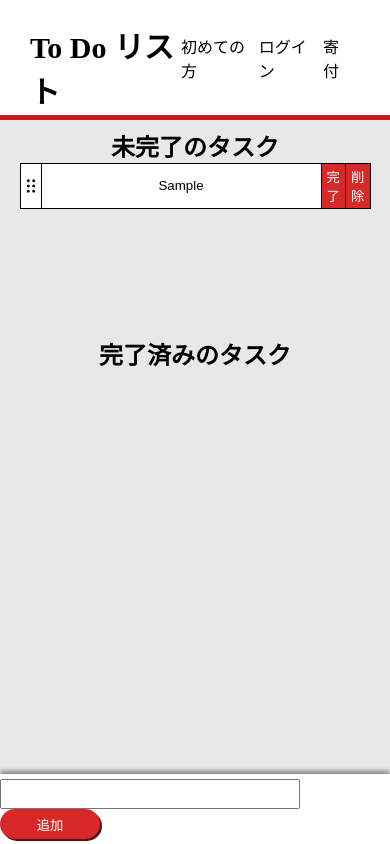
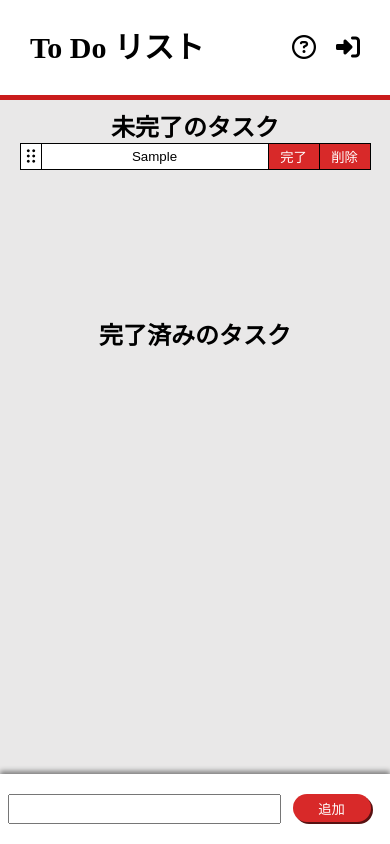
Before and after one commit to test1125/todo2, a plain HTML site: page index.html in a window 390 px wide. Both pictures are taken after typing "Sample" into the empty fields and a click on the button "追加". Drawn offline with Linux system fonts and the light colour scheme.

Commit message:
レスポンシブルデザインに考慮しました

```diff
--- a/index.css
+++ b/index.css
@@ -22,16 +22,20 @@ header{
     border-bottom: 5px solid rgb(202, 28, 28);
 }
 
+@media screen and (max-width: 600px) {
+    header {
+        height: 100px;
+    }
+}
+
+
 header h1{
     font-size: 30px;
     line-height: 1.5;
-    margin: 50px 0px 25px;
-    /* background-color: green; */
 }
 
 
 nav {
-    /* background-color: yellow; */
     margin: 0 0 0 auto;
 }
 
@@ -39,15 +43,23 @@ nav ul {
     display: flex;
 }
 
+nav li:first-child {
+    margin-right: 20px;
+}
+
 nav li {
-    margin-right: 10px;
     list-style: none;
 }
-
 
 nav li a {
     text-decoration: none;
     color: #000;
+}
+
+@media screen and (max-width: 600px) {
+    nav li a span {
+        display: none;
+    }
 }
 
 
@@ -70,14 +82,6 @@ table {
     text-align:center;
 }
 
-/* tbody {
-    border: none;
-} */
-
-/* #dummy1 {
-    border: none;
-} */
-
 .item__task-name input{
     border: none;
     outline: none;
@@ -88,30 +92,20 @@ table {
     box-sizing:border-box;
     margin: 0;
 }
+
 .item__task-name:focus-within{
     outline: auto;
     /* outline-color: rgb(197, 54, 2); */
 }
 
 
-#dummy1 {
+#dummy1, #dummy2 {
     opacity: 0;
-    /* border-Top: 1px; */
 }
 
-#dummy1 td {
+#dummy1 td, #dummy2 td {
     border: none;
 }
-
-#dummy2 {
-    opacity: 0;
-    /* border-Top: 1px; */
-}
-
-#dummy2 td {
-    border: none;
-}
-
 
 td {
     border: 1px solid;
@@ -134,7 +128,7 @@ td {
     display: block;
     pointer-events: none;
 }
-td:first-child {
+.item__handle {
     width: 20px;
     vertical-align: middle;
 }
@@ -143,9 +137,10 @@ td:nth-child(2){
     width: 80%;
 }
 
-td button {
+.item__complete, .item__delete {
     padding: 3px;
     width: 100%;
+    min-width: 50px;
     height: 100%;
     border: none;
     background-color:rgb(216, 41, 41);
@@ -166,22 +161,32 @@ footer {
     box-shadow: 0px -3px 5px grey;
 }
 
+footer form{
+    width: 500px;
+}
+
 footer form input{
     height: 30px;
-    width: 300px;
+    width: 70%;
+    margin: 0 2%;
+    min-width: 200px;
     font-size: 15px;
+    vertical-align: top;
 }
 
 footer form button {
-    height: 30px;
-    width: 100px;
-    position: relative;
+    margin: 0 2% 0 0;
+    height: 28px;
+    width: 20%;
+    min-width: 70px;
+    /* position: relative; */
     border: none;
     border-radius: 30px;
     background-color:rgb(216, 41, 41);
     color: #fff;
     cursor: pointer;
     box-shadow: 2px 2px rgb(88, 18, 18);
+    vertical-align: top;
 }
 
 footer form button:active {
--- a/index.html
+++ b/index.html
@@ -6,15 +6,25 @@
     <meta name="viewport" content="width=device-width, initial-scale=1.0">
     <title>ToDo2</title>
     <link rel="stylesheet" href="index.css">
+    <link rel="stylesheet" href="https://cdnjs.cloudflare.com/ajax/libs/font-awesome/6.4.0/css/all.min.css" integrity="sha512-iecdLmaskl7CVkqkXNQ/ZH/XLlvWZOJyj7Yy7tcenmpD1ypASozpmT/E0iPtmFIB46ZmdtAc9eNBvH0H/ZpiBw==" crossorigin="anonymous" referrerpolicy="no-referrer" />
 </head>
 <body>
     <header>
         <h1>To Do リスト</h1>
         <nav>
             <ul>
-                <li><a href="">初めての方</a></li>
-                <li><a href="">ログイン</a></li>
-                <li><a href="">寄付</a></li>
+                <li>
+                    <a href="">
+                        <i class="fa-regular fa-circle-question fa-xl"></i>
+                        <span>初めての方</span>
+                    </a>
+                </li>
+                <li>
+                    <a href="">
+                        <i class="fa-solid fa-right-to-bracket fa-xl"></i>
+                        <span>ログイン</span>
+                    </a>
+                </li>
             </ul>
         </nav>
     </header>
```
